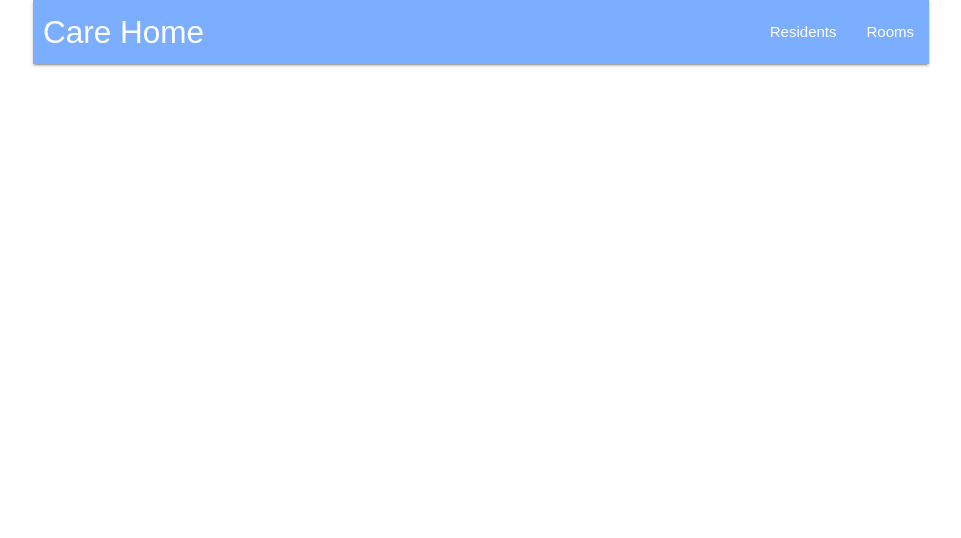
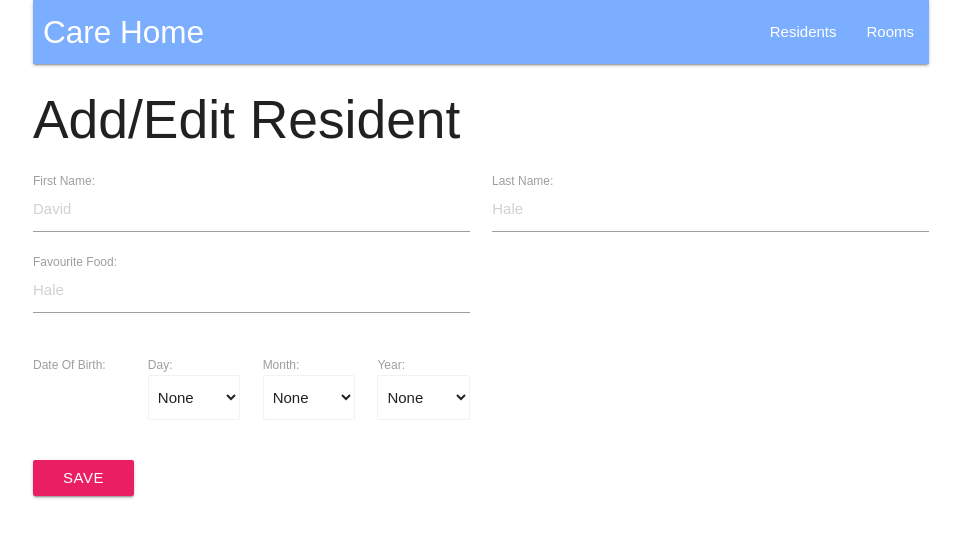
Before and after one commit to DavidRHale/care-home-client, a React (Create React App) app: page /residents/1/edit in a window 1280 px wide. Shown: the top 538 px of the page, without its empty margins (159-1120 px from the left). Built offline with nearby package versions, Linux system fonts and the light colour scheme; no server answers.

Commit message:
Add functionality for editing a resident

```diff
--- a/src/App.js
+++ b/src/App.js
@@ -15,7 +15,7 @@ export default () => (
         <Route exact path="/rooms" component={RoomsContainer} />
         <Route exact path="/residents" component={ResidentsContainer} />
         <Route exact path="/residents/new" component={ResidentsEdit} />
-        <Route exact path="/residents/edit" component={ResidentsEdit} />
+        <Route exact path="/residents/:id/edit" component={props => <ResidentsEdit {...props} />} />
       </div>
     </BrowserRouter>
   </div>
--- a/src/components/Residents/ResidentsCollection/ResidentsCollection.js
+++ b/src/components/Residents/ResidentsCollection/ResidentsCollection.js
@@ -1,4 +1,5 @@
 import React from 'react';
+import { Link } from 'react-router-dom';
 import PropTypes from 'prop-types';
 import moment from 'moment';
 
@@ -12,6 +13,11 @@ const renderResidents = residents => (
           <p>Room: {resident.room}</p>
           <p>DOB: {moment(resident.dob).format('DD/MM/YYYY')}</p>
           <p>Favourite Food: {resident.favourite_food}</p>
+        </div>
+        <div className="card-action">
+          <Link to={`/residents/${resident.id}/edit`}>
+            Edit
+          </Link>
         </div>
       </div>
     </div>
--- a/src/components/Residents/ResidentsEdit/ResidentsEdit.js
+++ b/src/components/Residents/ResidentsEdit/ResidentsEdit.js
@@ -1,6 +1,7 @@
 import React, { Component } from 'react';
 import PropTypes from 'prop-types';
 import axios from 'axios';
+import moment from 'moment';
 
 import DateOfBirthInput from '../../DateOfBirthInput';
 
@@ -15,14 +16,25 @@ class ResidentsEdit extends Component {
       day: props.day,
       month: props.month,
       year: props.year,
+      residentId: '',
     };
 
     this.onSubmit = this.onSubmit.bind(this);
+    this.fetchResident = this.fetchResident.bind(this);
+  }
+
+  componentDidMount() {
+    const residentId = this.props.match.params.id;
+
+    if (residentId) {
+      this.fetchResident(residentId);
+      this.setState({ residentId });
+    }
   }
 
   onSubmit(event) {
     event.preventDefault();
-    const { firstName, lastName, favouriteFood, day, month, year } = this.state;
+    const { residentId, firstName, lastName, favouriteFood, day, month, year } = this.state;
 
     const resident = {
       first_name: firstName,
@@ -31,10 +43,35 @@ class ResidentsEdit extends Component {
       dob: `${year}-${month}-${day}`,
     };
 
+    if (residentId) {
+      axios
+        .put(`http://localhost:3001/residents/${residentId}`, resident)
+        .then(res => console.log('added', res.data))
+        .catch(err => console.log('err', err.response.data.message));
+    } else {
+      axios
+        .post('http://localhost:3001/residents', resident)
+        .then(res => console.log('added', res.data))
+        .catch(err => console.log('err', err.response.data.message));
+    }
+  }
+
+  fetchResident(residentId) {
     axios
-      .post('http://localhost:3001/residents', resident)
-      .then(res => console.log('added', res.data))
-      .catch(err => console.log('err', err.response.data.message));
+      .get(`http://localhost:3001/residents/${residentId}`)
+      .then((res) => {
+        const dob = moment(res.data.dob);
+
+        this.setState({
+          firstName: res.data.first_name,
+          lastName: res.data.last_name,
+          favouriteFood: res.data.favourite_food,
+          day: dob.format('DD'),
+          month: dob.format('MM'),
+          year: dob.format('YYYY'),
+        });
+      })
+      .catch(() => { /* log or do something sensible */ });
   }
 
   render() {
```
